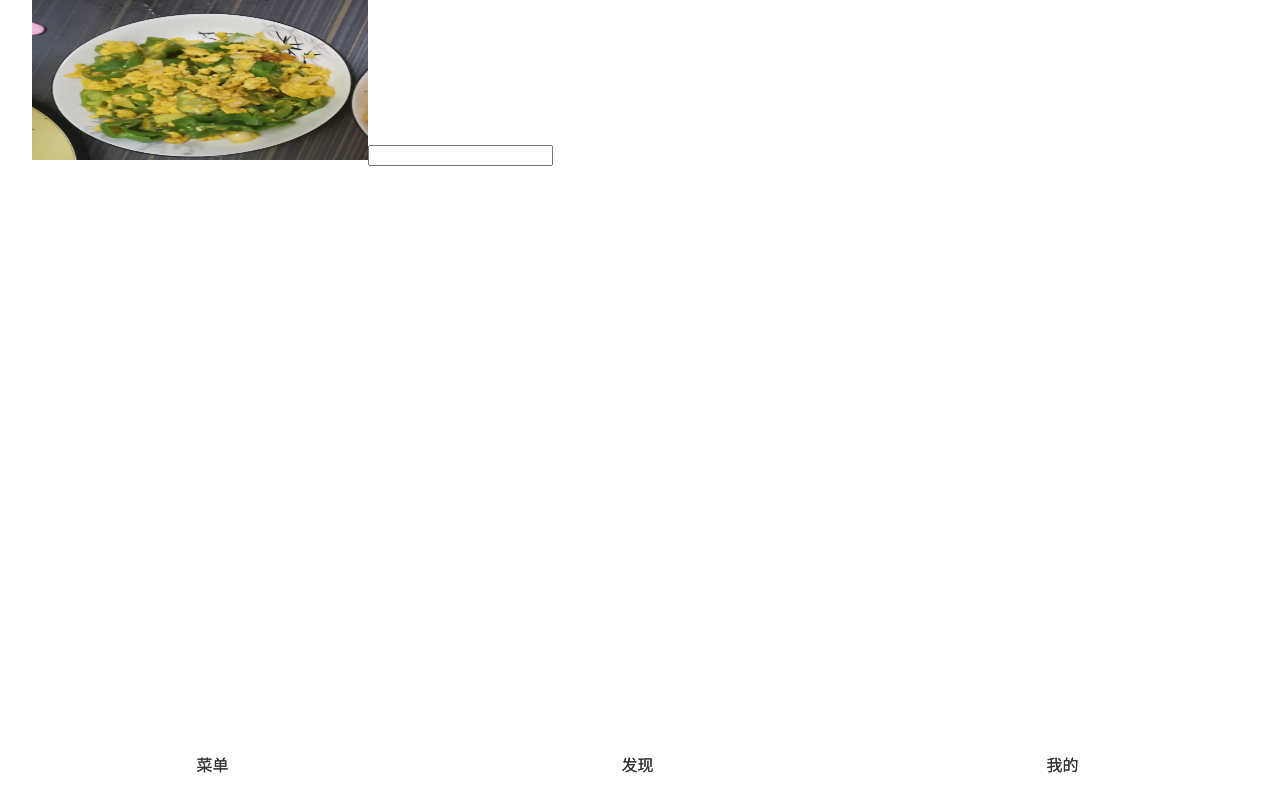
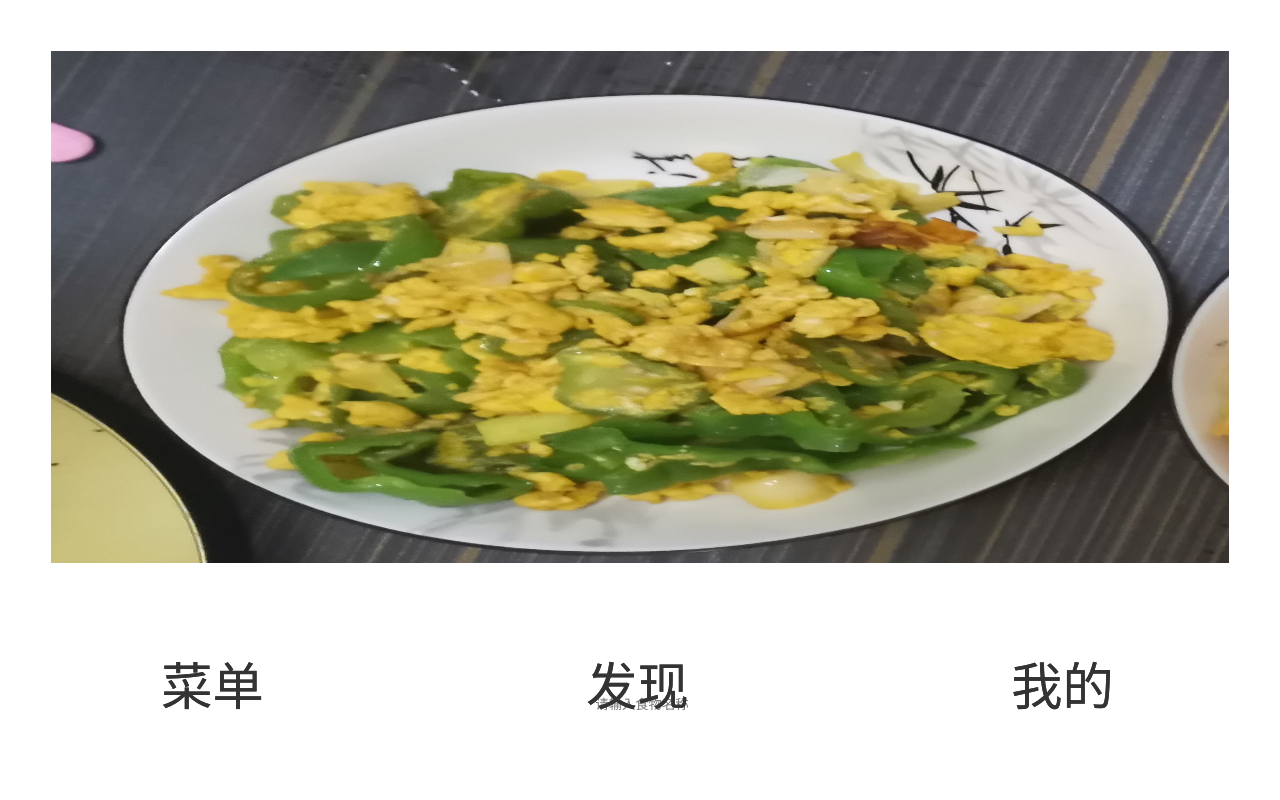
Before and after one commit to kukuboy/kitchen, a Vue app: page /#/more in a window 1280 px wide. Built offline with nearby package versions, Linux system fonts and the light colour scheme.

Commit message:
添加失误界面完成

```diff
--- a/config/index.js
+++ b/config/index.js
@@ -12,12 +12,12 @@ module.exports = {
     assetsPublicPath: '/',
     proxyTable: {
       '/api': {
-        target: 'http://localhost:80/',
+        target: 'http://localhost',
         changeOrigin: true,
         pathRewrite: {
-          '^/api': '/'
+          '^/api': ''
         }
-      }
+      },
     },
 
     // Various Dev Server settings
--- a/index.html
+++ b/index.html
@@ -2,7 +2,7 @@
 <html>
   <head>
     <meta charset="utf-8">
-    <meta name="viewport" content="width=device-width,initial-scale=1.0">
+    <meta name="viewport" content="width=device-width,user-scalable=yes,minimum-scale=1.0,maximum-scale=1.0,user-scalable=no"/>
     <title>kitchen</title>
   </head>
   <body>
--- a/src/api/api.js
+++ b/src/api/api.js
@@ -1,13 +1,13 @@
 import Axios from 'axios'
 
 const httpA = Axios.create()
-
 export default {
   install: function (Vue) {
     Object.defineProperty(Vue.prototype, '$http', {
       value: this, // 设置值
       writable: false // 是否可以改变，默认false，更改会报undefined
     })
+    httpA.defaults.baseURL = '/api/serveltDemo_war_exploded'
     httpA.defaults.headers.common['token'] = localStorage.invest_h5_token
     // 设置请求拦截器
     httpA.interceptors.request.use(
@@ -25,22 +25,14 @@ export default {
         // 统一判断，如果请求成功返回数据
         let data = res.data
         let flag = data.flag
-        if (flag === 0) {
+        if (flag === 1) {
           return data
         } else if (flag === 4000) {
           // token过期
           // 返回app界面
-          this.$Dialog.Toast({
-            content: 'token过期，请重新登录',
-            title_show: false
-          })
           localStorage.invest_h5_token = ''
           window.ws.close()
         } else {
-          this.$Dialog.Toast({
-            content: data.msg,
-            title_show: false
-          })
           return Promise.reject(data.msg)
         }
       },
@@ -53,7 +45,7 @@ export default {
   // 查询公告
   addFood (params) {
     return httpA({
-      url: '/api/serveltDemo_war_exploded/addFood',
+      url: '/addFood',
       params: params,
       method: 'POST'
     })
--- a/src/pages/home.vue
+++ b/src/pages/home.vue
@@ -34,6 +34,21 @@ export default {
         }
       ]
     }
+  },
+  mounted () {
+    this.init()
+  },
+  destroyed () {
+    window.removeEventListener('unload', this.saveState)// 解决刷新后vux内容丢失问题
+  },
+  methods: {
+    init () {
+      document.documentElement.style.fontSize = document.documentElement.clientWidth / 25 + 'px'
+      window.addEventListener('unload', this.saveState)// 解决刷新后vux内容丢失问题
+    },
+    saveState () {
+
+    }
   }
 }
 </script>
--- a/src/pages/views/more.vue
+++ b/src/pages/views/more.vue
@@ -14,7 +14,8 @@
     <img class="img" :src="imgSrc" @click="clickI">
     <input style="display: none" ref="imgInput" @change="addImg" type="file" accept="image/*" id="upload"
            name="upload">
-    <input v-model="name">
+    <input class="input" placeholder="请输入食物名称" v-model="name">
+    <button class="button" @click="addFood">添加食物</button>
   </div>
 </template>
 
@@ -24,7 +25,8 @@ export default {
   data () {
     return {
       imgSrc: require('@/common/image/青椒鸡蛋.jpg'),
-      name: ''
+      name: '',
+      img: ''
     }
   },
   mounted () {
@@ -40,15 +42,18 @@ export default {
       reader.readAsDataURL(imgInput.files[0])
       let _this = this
       reader.onload = function (e) {
-        _this.addFood(this.result)
+        _this.img = this.result
       }
     },
-    addFood (data) {
+    addFood () {
+      if (this.name === '') {
+        return
+      }
       this.$http.addFood({
         name: this.name,
-        img: data
+        img: this.img
       }).then((res) => {
-        console.log(res)
+        alert(res.msg)
       })
     }
   }
@@ -57,11 +62,35 @@ export default {
 
 <style scoped>
   #more {
+    position: absolute;
+    top: 0;
+    left: 0;
+    bottom: 3rem;
+    right: 0;
+    padding: 1rem
   }
 
   #more .img {
-    width: 21rem;
-    margin-left: 2rem;
+    width: 23rem;
     height: 10rem;
   }
+  #more .input{
+    width: 21rem;
+      margin: 1rem;
+    text-align: center;
+    border-radius: 4px;
+    height: 3rem;
+    line-height: 3rem;
+    border: 0;
+    outline: 0;
+  }
+  #more .button{
+    width: 21rem;
+    margin-left: 1rem;
+    text-align: center;
+    border-radius: 4px;
+    background-color: red;
+    height: 3rem;
+    line-height: 3rem;
+  }
 </style>
```
Also changed, not shown: src/App.vue (+16 -2 lines).
